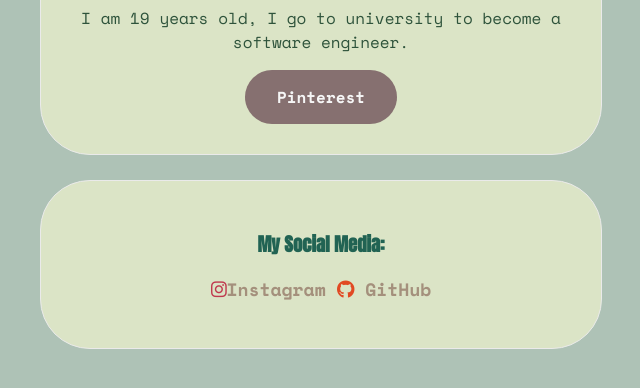
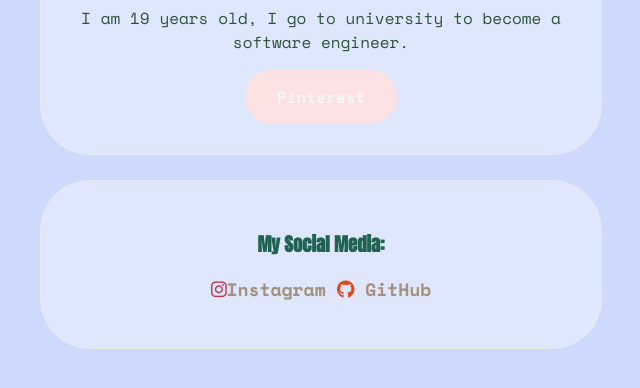
Before and after one commit to elxdie/profile, a plain HTML site: page index.html in a window 1280 px wide. Shown: the part 408-796 px from the top of the page, without its empty margins (319-959 px from the left). Drawn offline with nearby package versions, Linux system fonts and the light colour scheme.

Commit message:
Update style.css

```diff
--- a/style.css
+++ b/style.css
@@ -1,6 +1,6 @@
 body {
   font-family: 'Space Mono', monospace;
-  background-color: #AEC2B6;
+  background-color: #CDDAFD;
   color:#2e533b;
   /* padding:15px; */
   text-align:center;
@@ -55,7 +55,7 @@ a:hover{
 
 /* specify a specific link using id */
 #button1 {
-  background-color: #867070;
+  background-color: #FDE2E4;
   border: none;
   border-radius: 50px;
   color: #f6f6f6;
@@ -68,7 +68,7 @@ a:hover{
 
 /* precise the id of the link you want to hover */
 #button1:hover {
-  background-color:#4f4b4b;
+  background-color:#FAD2E1;
 }
 
 /* transform the photo into a circle */
@@ -80,7 +80,7 @@ img{
 
 /* edit the div */
 .box{
-  background-color: #DBE4C6;
+  background-color: #DFE7FD;
   padding:30px;
   width:500px;
   margin: 25px auto;
```
